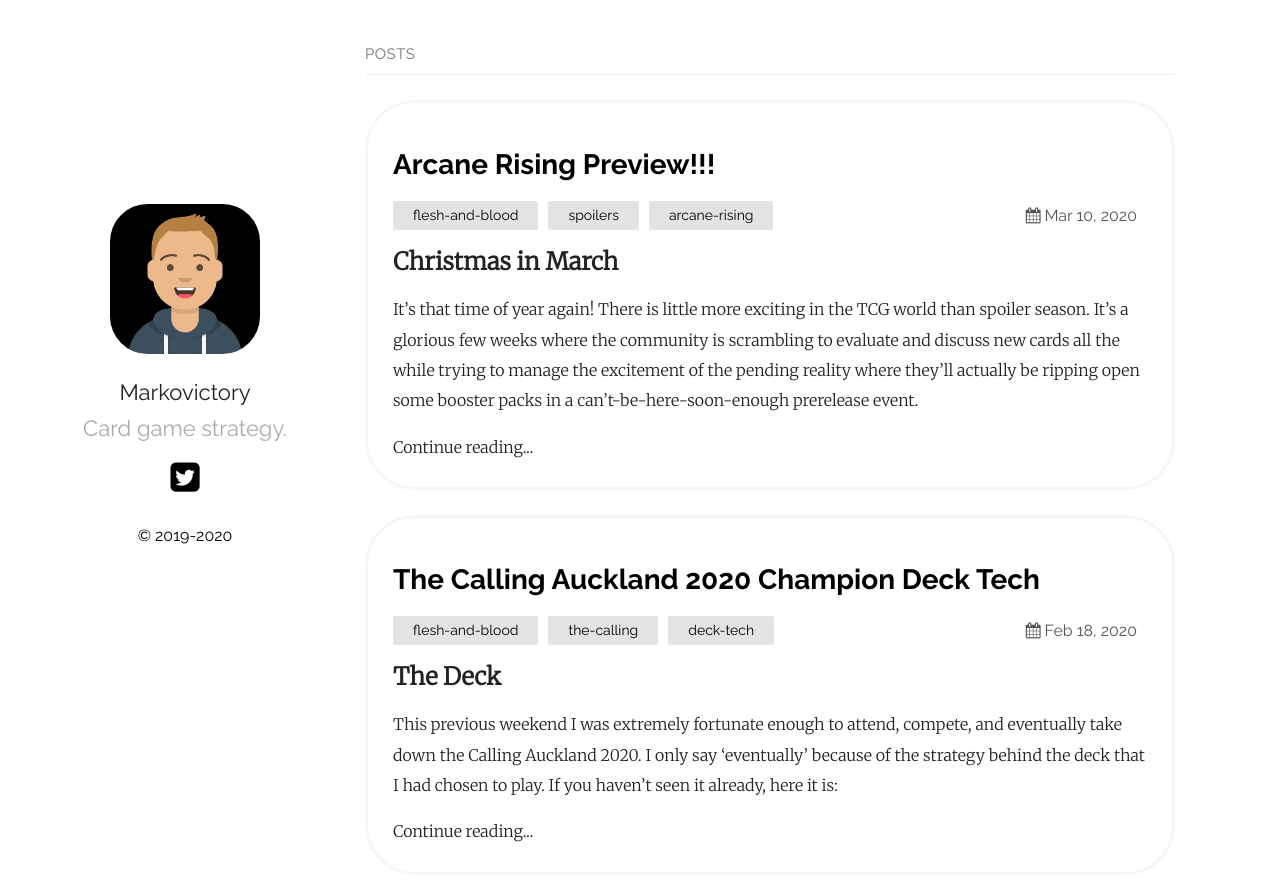
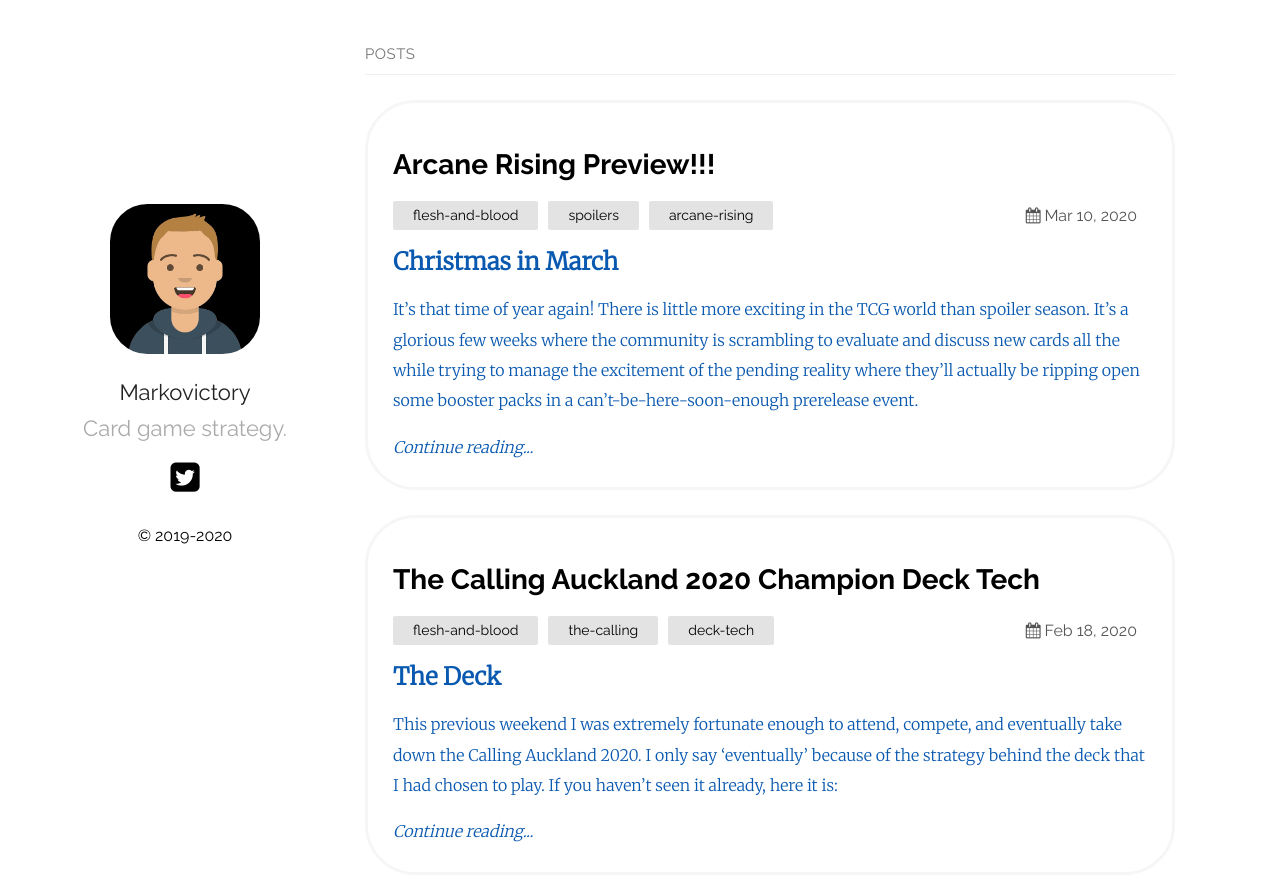
Before and after one commit to Markovictory/blog.markovictory.github.io, a Jekyll site: the page built from index.md, in a window 1280 px wide and 900 px high. Shown: the top 881 px of the window. Built offline with Jekyll 4.4.1, drawn with Linux system fonts in a browser that asks for light colours.

Commit message:
Continue reading update

```diff
--- a/_layouts/home.html
+++ b/_layouts/home.html
@@ -19,7 +19,6 @@
     {%- assign date_format = site.plainwhite.date_format | default: "%b %-d, %Y" -%}
     <a class="post-link" href="{{ post.url | relative_url }}">
       <h2 class="post-title">{{ post.title | escape }}</h2>
-    </a>
       <div class="post-meta">
         <ul class="post-categories">
           {%- for tag in post.categories -%}
@@ -31,9 +30,10 @@
       <div class="post">
         {%- if site.show_excerpts -%}
         {{ post.excerpt }}
-      Continue reading...
+        <a class="post-link" href="{{ post.url | relative_url }}" style="text-align: right"><i>Continue reading...</i></a>
         {%- endif -%}
       </div>
+    </a>
   </li>
   {%- endfor -%}
 </ul>
```
Lines whose indentation alone changed are shown as unchanged.
